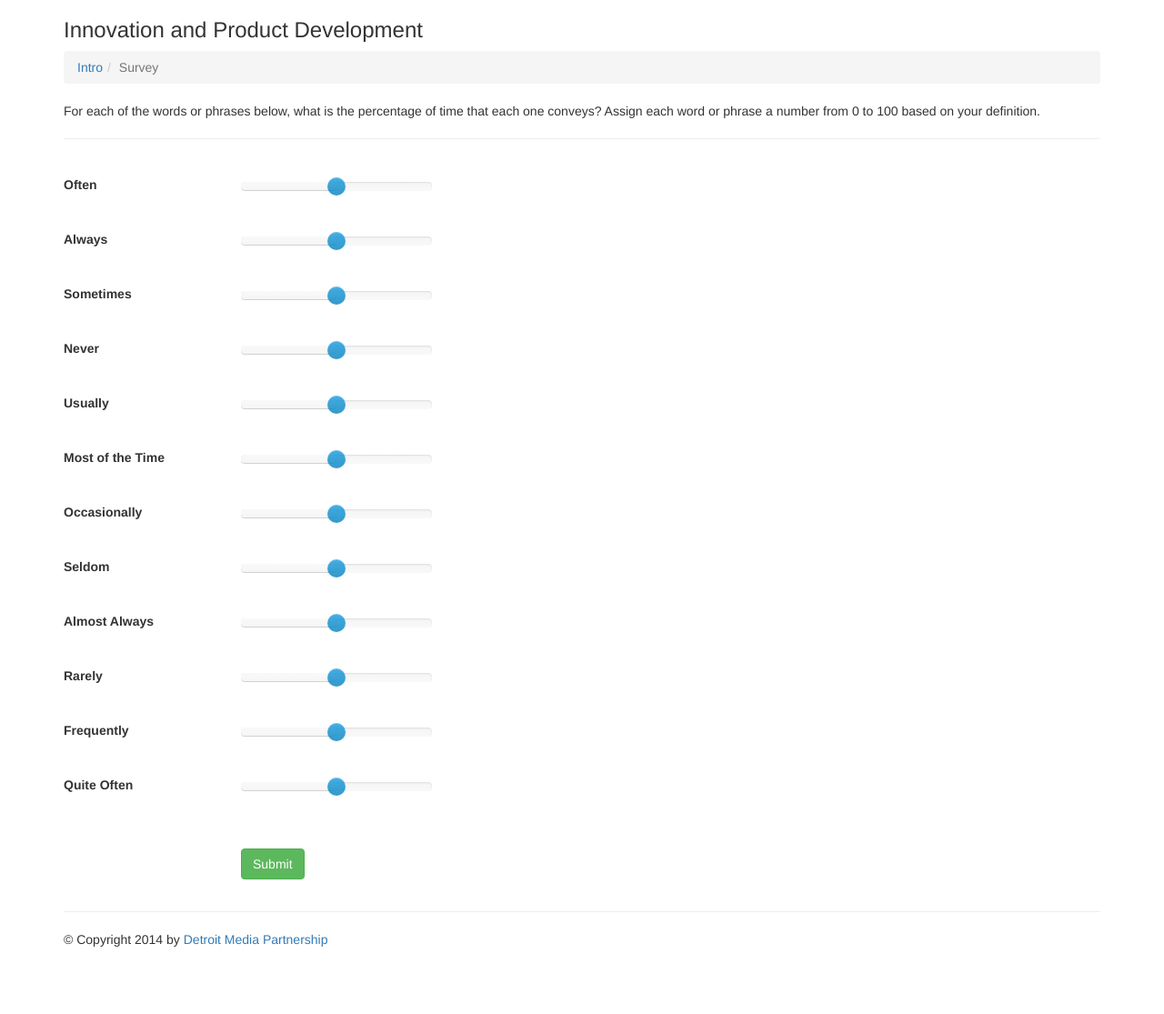
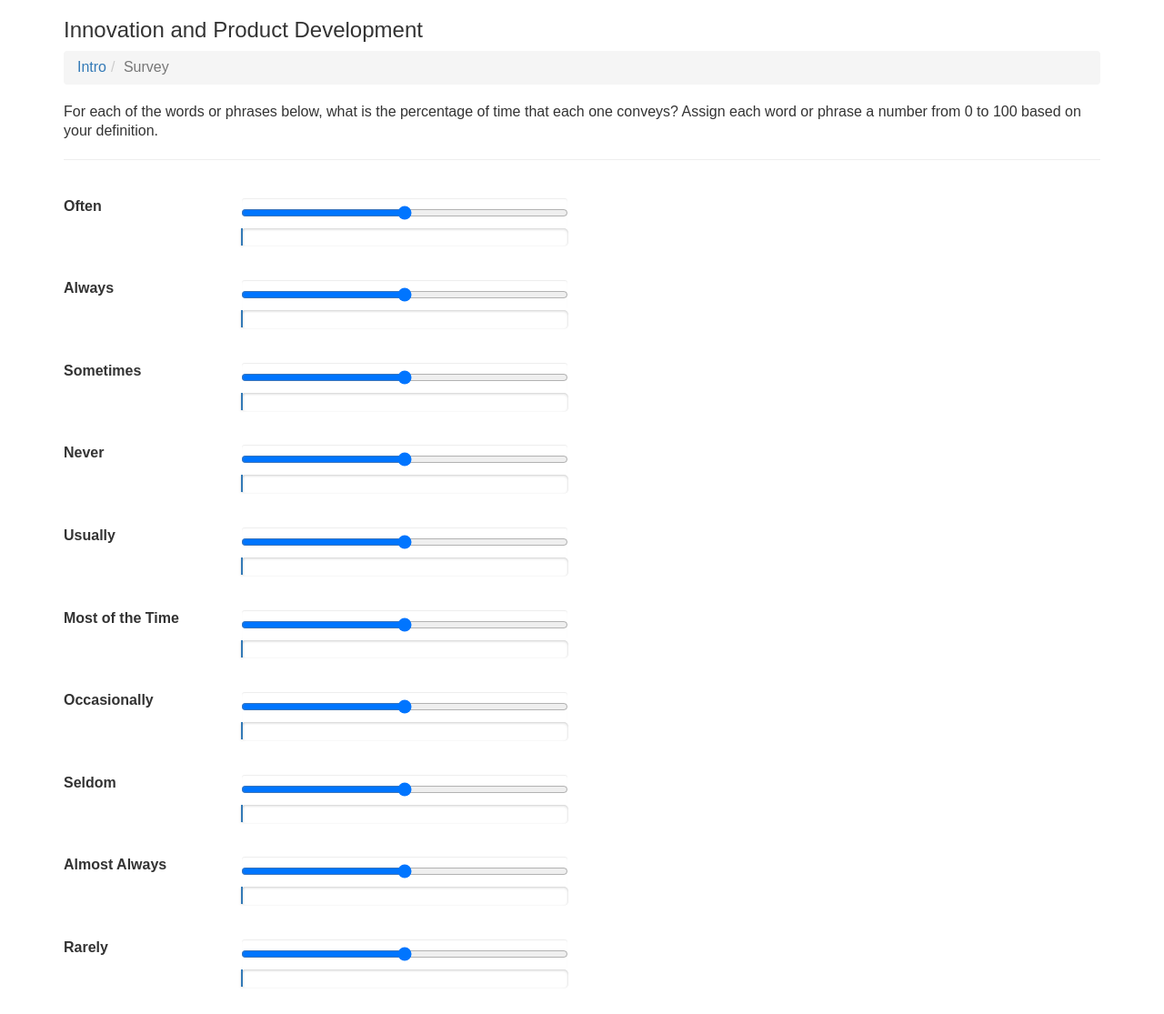
Before and after one commit to detroit-media-partnership/meaning, a Flask app: page /survey in a window 1280 px wide. Shown: the top 1115 px of the page at 91% size. Before the commit the page ends 1041 px from the top, so only its background shows below. Run offline with Flask 2, Linux system fonts and the light colour scheme; parts of the project's set-up code (start-up, migrations or seed data) failed here and were passed over; some libraries are stand-ins or nearby versions.

Commit message:
updated slider

```diff
--- a/static/css/slider.css
+++ /dev/null
@@ -1,138 +0,0 @@
-/*!
- * Slider for Bootstrap
- *
- * Copyright 2012 Stefan Petre
- * Licensed under the Apache License v2.0
- * http://www.apache.org/licenses/LICENSE-2.0
- *
- */
-.slider {
-  display: inline-block;
-  vertical-align: middle;
-  position: relative;
-}
-.slider.slider-horizontal {
-  width: 210px;
-  height: 20px;
-}
-.slider.slider-horizontal .slider-track {
-  height: 10px;
-  width: 100%;
-  margin-top: -5px;
-  top: 50%;
-  left: 0;
-}
-.slider.slider-horizontal .slider-selection {
-  height: 100%;
-  top: 0;
-  bottom: 0;
-}
-.slider.slider-horizontal .slider-handle {
-  margin-left: -10px;
-  margin-top: -5px;
-}
-.slider.slider-horizontal .slider-handle.triangle {
-  border-width: 0 10px 10px 10px;
-  width: 0;
-  height: 0;
-  border-bottom-color: #0480be;
-  margin-top: 0;
-}
-.slider.slider-vertical {
-  height: 210px;
-  width: 20px;
-}
-.slider.slider-vertical .slider-track {
-  width: 10px;
-  height: 100%;
-  margin-left: -5px;
-  left: 50%;
-  top: 0;
-}
-.slider.slider-vertical .slider-selection {
-  width: 100%;
-  left: 0;
-  top: 0;
-  bottom: 0;
-}
-.slider.slider-vertical .slider-handle {
-  margin-left: -5px;
-  margin-top: -10px;
-}
-.slider.slider-vertical .slider-handle.triangle {
-  border-width: 10px 0 10px 10px;
-  width: 1px;
-  height: 1px;
-  border-left-color: #0480be;
-  margin-left: 0;
-}
-.slider input {
-  display: none;
-}
-.slider .tooltip-inner {
-  white-space: nowrap;
-}
-.slider-track {
-  position: absolute;
-  cursor: pointer;
-  background-color: #f7f7f7;
-  background-image: -moz-linear-gradient(top, #f5f5f5, #f9f9f9);
-  background-image: -webkit-gradient(linear, 0 0, 0 100%, from(#f5f5f5), to(#f9f9f9));
-  background-image: -webkit-linear-gradient(top, #f5f5f5, #f9f9f9);
-  background-image: -o-linear-gradient(top, #f5f5f5, #f9f9f9);
-  background-image: linear-gradient(to bottom, #f5f5f5, #f9f9f9);
-  background-repeat: repeat-x;
-  filter: progid:DXImageTransform.Microsoft.gradient(startColorstr='#fff5f5f5', endColorstr='#fff9f9f9', GradientType=0);
-  -webkit-box-shadow: inset 0 1px 2px rgba(0, 0, 0, 0.1);
-  -moz-box-shadow: inset 0 1px 2px rgba(0, 0, 0, 0.1);
-  box-shadow: inset 0 1px 2px rgba(0, 0, 0, 0.1);
-  -webkit-border-radius: 4px;
-  -moz-border-radius: 4px;
-  border-radius: 4px;
-}
-.slider-selection {
-  position: absolute;
-  background-color: #f7f7f7;
-  background-image: -moz-linear-gradient(top, #f9f9f9, #f5f5f5);
-  background-image: -webkit-gradient(linear, 0 0, 0 100%, from(#f9f9f9), to(#f5f5f5));
-  background-image: -webkit-linear-gradient(top, #f9f9f9, #f5f5f5);
-  background-image: -o-linear-gradient(top, #f9f9f9, #f5f5f5);
-  background-image: linear-gradient(to bottom, #f9f9f9, #f5f5f5);
-  background-repeat: repeat-x;
-  filter: progid:DXImageTransform.Microsoft.gradient(startColorstr='#fff9f9f9', endColorstr='#fff5f5f5', GradientType=0);
-  -webkit-box-shadow: inset 0 -1px 0 rgba(0, 0, 0, 0.15);
-  -moz-box-shadow: inset 0 -1px 0 rgba(0, 0, 0, 0.15);
-  box-shadow: inset 0 -1px 0 rgba(0, 0, 0, 0.15);
-  -webkit-box-sizing: border-box;
-  -moz-box-sizing: border-box;
-  box-sizing: border-box;
-  -webkit-border-radius: 4px;
-  -moz-border-radius: 4px;
-  border-radius: 4px;
-}
-.slider-handle {
-  position: absolute;
-  width: 20px;
-  height: 20px;
-  background-color: #0e90d2;
-  background-image: -moz-linear-gradient(top, #149bdf, #0480be);
-  background-image: -webkit-gradient(linear, 0 0, 0 100%, from(#149bdf), to(#0480be));
-  background-image: -webkit-linear-gradient(top, #149bdf, #0480be);
-  background-image: -o-linear-gradient(top, #149bdf, #0480be);
-  background-image: linear-gradient(to bottom, #149bdf, #0480be);
-  background-repeat: repeat-x;
-  filter: progid:DXImageTransform.Microsoft.gradient(startColorstr='#ff149bdf', endColorstr='#ff0480be', GradientType=0);
-  -webkit-box-shadow: inset 0 1px 0 rgba(255,255,255,.2), 0 1px 2px rgba(0,0,0,.05);
-  -moz-box-shadow: inset 0 1px 0 rgba(255,255,255,.2), 0 1px 2px rgba(0,0,0,.05);
-  box-shadow: inset 0 1px 0 rgba(255,255,255,.2), 0 1px 2px rgba(0,0,0,.05);
-  opacity: 0.8;
-  border: 0px solid transparent;
-}
-.slider-handle.round {
-  -webkit-border-radius: 20px;
-  -moz-border-radius: 20px;
-  border-radius: 20px;
-}
-.slider-handle.triangle {
-  background: transparent none;
-}
--- a/static/js/survey.js
+++ b/static/js/survey.js
@@ -1,9 +1,3 @@
 $(function() {
-	$('.sliders').slider({
-		"min": 0,
-		"max": 100,
-		"value": 50
-	}).on("slide", function(ev) {
-		$("#" + ev.target.id).parent().parent().parent().find(".slider-value").html("Value: " + $("#" + ev.target.id).data("slider").getValue());
-	});
+	$('.sliders').slider();
 });
--- a/templates/survey.html
+++ b/templates/survey.html
@@ -1,11 +1,11 @@
 {% extends 'template.html' %}
 
 {% block css %}
-<link href="{{ url_for('static', filename='css/slider.css') }}" type="text/css" rel="stylesheet">
+<link href="{{ url_for('static', filename='css/jquery.mobile.custom.theme.min.css') }}" type="text/css" rel="stylesheet">
 {% endblock %}
 
 {% block js %}
-<script src="{{ url_for('static', filename='js/bootstrap-slider.js') }}"></script>
+<script src="{{ url_for('static', filename='js/jquery.mobile.custom.min.js') }}"></script>
 <script src="{{ url_for('static', filename='js/survey.js') }}"></script>
 {% endblock %}
 {% block title %}Survey{% endblock %}
@@ -45,12 +45,11 @@
 			{{ form.csrf_token }}
 			{% for field in form %}
 			{% if field.name != "csrf_token" %}
-			<div class="form-group">
+			<div class="form-group field-contain">
 				<label for="{{ field.name }}" class="col-sm-2">{{ field.label.text }}</label>
 				<div class="col-sm-4 inp-container">
-					{{ field(class="form-control sliders", value=50) }}
+					{{ field(class="form-control sliders", value=50, **{"type": "range", "min":"0", "max":"100"}) }}
 				</div>
-				<div class="col-sm-5 slider-value"></div>
 			</div>
 			{% endif %}
 			<br />
```
Also changed, not shown: static/js/bootstrap-slider.js (deleted).
